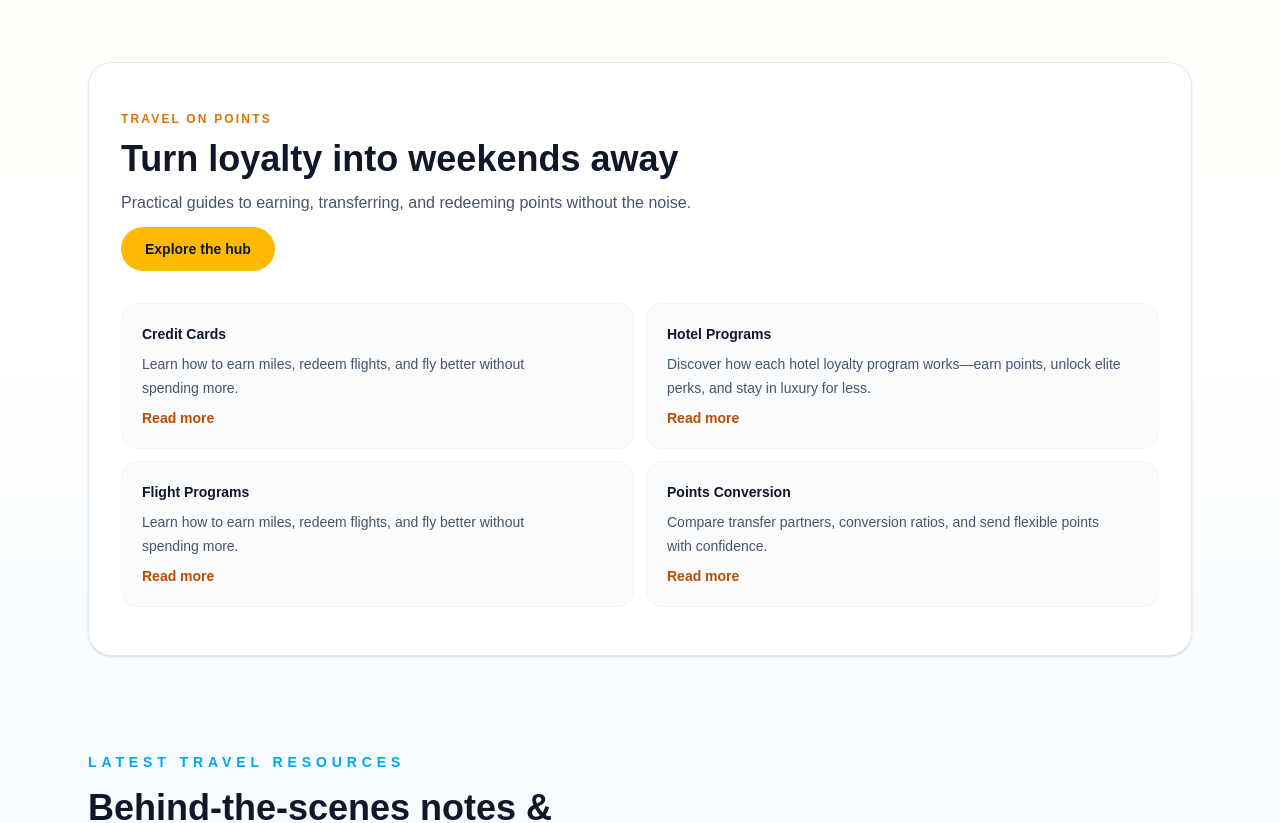
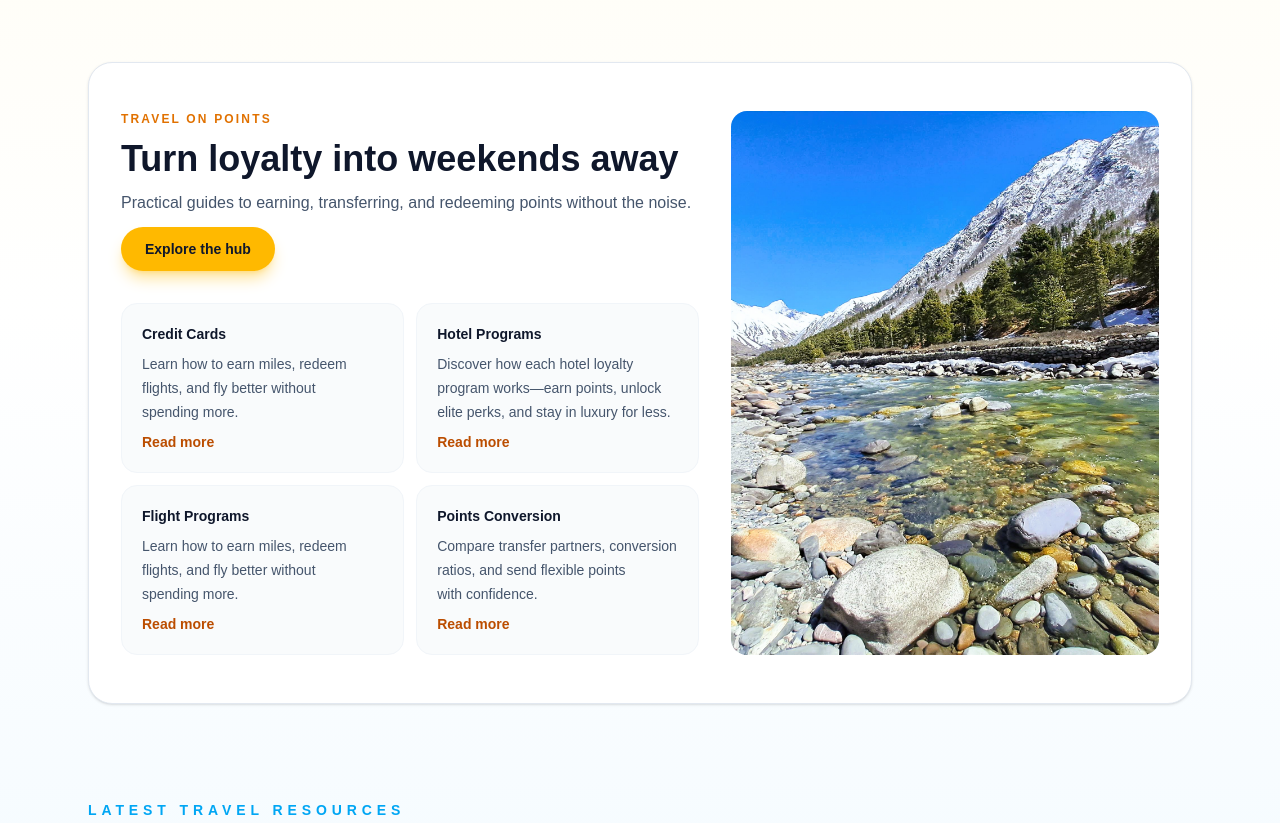
Before and after one commit to bansalmanik/travel-website, a Next.js app: page / in a window 1280 px wide. Shown: the part 679-1502 px from the top of the page. Built offline with nearby package versions, Linux system fonts and the light colour scheme.

Commit message:
Add shared hero image to travel on points section

```diff
--- a/app/page.tsx
+++ b/app/page.tsx
@@ -79,6 +79,7 @@ export default async function Home() {
           aria-labelledby="travel-with-points-heading"
           className="rounded-3xl border border-slate-200 bg-white px-6 py-10 shadow-sm sm:px-8 sm:py-12"
         >
+          <div className="grid gap-8 lg:grid-cols-[1.15fr_0.85fr] lg:items-center">
             <div className="space-y-8">
               <div className="space-y-3 text-center md:text-left">
                 <p className="text-xs font-semibold uppercase tracking-[0.18em] text-amber-600">Travel on points</p>
@@ -89,7 +90,7 @@ export default async function Home() {
                   Practical guides to earning, transferring, and redeeming points without the noise.
                 </p>
                 <Link
-                className="inline-flex w-full items-center justify-center rounded-full bg-amber-400 px-6 py-3 text-sm font-semibold text-slate-900 transition hover:bg-amber-300 focus-visible:outline focus-visible:outline-2 focus-visible:outline-offset-2 focus-visible:outline-amber-200 sm:w-auto"
+                  className="inline-flex w-full items-center justify-center rounded-full bg-amber-400 px-6 py-3 text-sm font-semibold text-slate-900 shadow-lg shadow-amber-400/40 transition hover:bg-amber-300 focus-visible:outline focus-visible:outline-2 focus-visible:outline-offset-2 focus-visible:outline-amber-200 sm:w-auto"
                   href="/travel-with-points"
                 >
                   Explore the hub
@@ -110,6 +111,17 @@ export default async function Home() {
                   </li>
                 ))}
               </ul>
+            </div>
+
+            <div className="relative hidden h-full min-h-[280px] overflow-hidden rounded-2xl bg-slate-100 shadow-inner sm:block">
+              <Image
+                src={heroImageSrc}
+                alt="Sunset over mountains and fjords"
+                fill
+                className="object-cover"
+                sizes="(min-width: 1024px) 28rem, (min-width: 640px) 20rem, 100vw"
+              />
+            </div>
           </div>
         </section>
 
```
Lines whose indentation alone changed are shown as unchanged.
